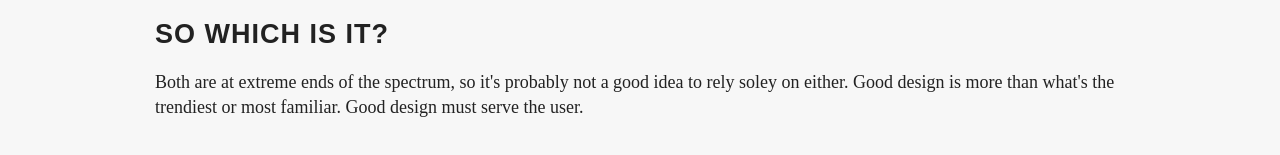
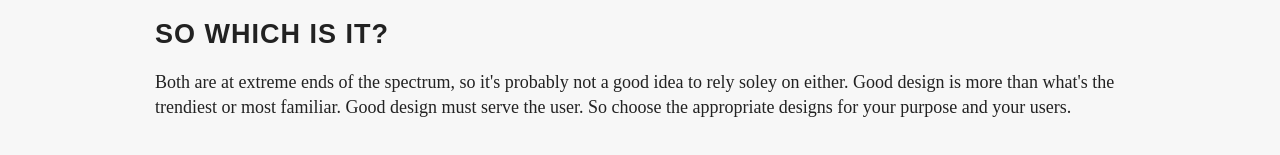
Before and after one commit to maddydeason/flat-vs-skeuo, a plain HTML site: page index.html in a window 1280 px wide. Shown: the part 1192-1347 px from the top of the page. Drawn offline with Linux system fonts and the light colour scheme.

Commit message:
updates copy

```diff
--- a/index.html
+++ b/index.html
@@ -86,7 +86,7 @@
       <div class="row">
         <div class="columns">
           <h3>So which is it?</h3>
-          <h5>Both are at extreme ends of the spectrum, so it's probably not a good idea to rely soley on either. Good design is more than what's the trendiest or most familiar. Good design must serve the user.</h5>
+          <h5>Both are at extreme ends of the spectrum, so it's probably not a good idea to rely soley on either. Good design is more than what's the trendiest or most familiar. Good design must serve the user. So choose the appropriate designs for your purpose and your users.</h5>
         </div>
       </div>
     </section>
```
